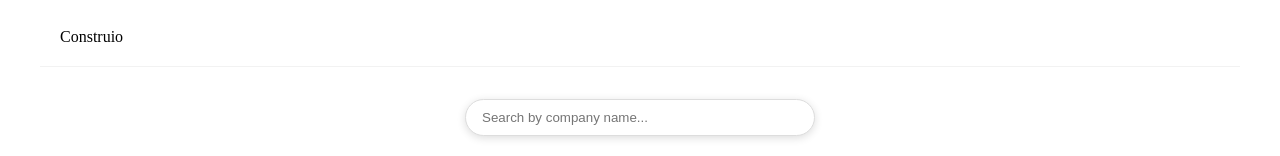
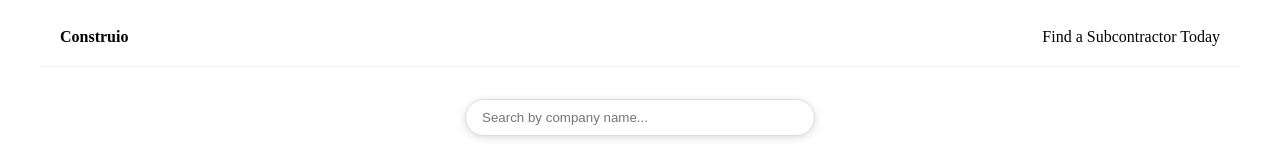
Before and after one commit to pacsent/construction, a Next.js app: page / in a window 1280 px wide. Shown: the top 156 px of the page. Built offline with nearby package versions, Linux system fonts and the light colour scheme.

Commit message:
improve navbar

```diff
--- a/src/molecules/NavBar/NavBar.module.scss
+++ b/src/molecules/NavBar/NavBar.module.scss
@@ -1,5 +1,6 @@
 .main {
   display: flex;
+  justify-content: space-between;
   padding: 20px;
   border-bottom: 1px solid #f2f2f2;
 }
--- a/src/molecules/NavBar/NavBar.tsx
+++ b/src/molecules/NavBar/NavBar.tsx
@@ -6,7 +6,14 @@ interface Props {
 }
 
 function NavBar({ className }: Props) {
-  return <div className={clsx(className, styles.main)}>Construio</div>
+  return (
+    <div className={clsx(className, styles.main)}>
+      <div>
+        <strong>Construio</strong>
+      </div>
+      <div>Find a Subcontractor Today</div>
+    </div>
+  )
 }
 
 export default NavBar
```
